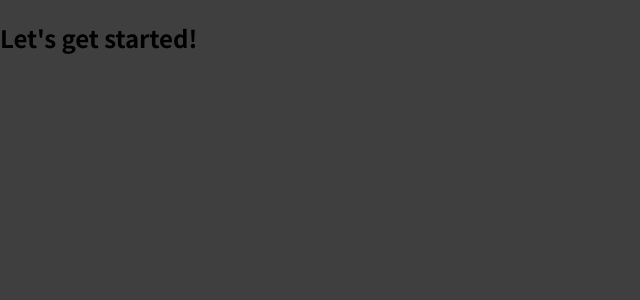
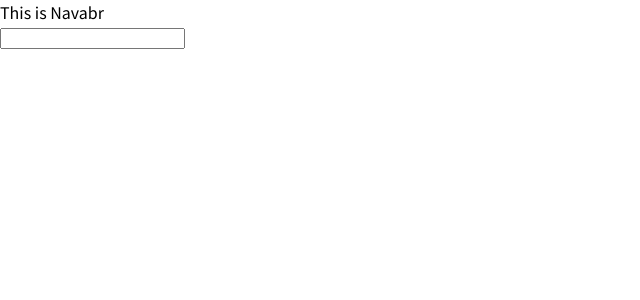
Before and after one commit to dhaneshdhakrey/Tomaato_Food_Order, a React (Create React App) app: page / in a window 1280 px wide. Shown: the top 300 px of the page, without its empty margins (0-640 px from the left). Built offline with nearby package versions, Linux system fonts and the light colour scheme.

Commit message:
1st UP
For shivam

```diff
--- a/src/App.js
+++ b/src/App.js
@@ -1,7 +1,10 @@
+import React from "react";
+import MainCont from "./Components/MainDIv/MainCont";
 function App() {
   return (
     <div>
-      <h2>Let's get started!</h2>
+      <MainCont/>
+
     </div>
   );
 }
--- /dev/null
+++ b/src/Components/MainDIv/MainCont.js
@@ -0,0 +1,10 @@
+import React from "react";
+import Navbar from "./Navbar";
+function MainCont(){
+    return (
+        <React.Fragment>
+            <Navbar/>
+        </React.Fragment>
+    )
+}
+export default MainCont;
--- /dev/null
+++ b/src/Components/MainDIv/Navbar.js
@@ -0,0 +1,14 @@
+import React from "react";
+import SearchBar from "./SearchBar";
+function Navbar(){
+
+    return (
+        <div>
+           This is Navabr
+           <SearchBar>
+            l
+           </SearchBar>
+        </div>
+    )
+}
+export default Navbar;
--- /dev/null
+++ b/src/Components/MainDIv/SearchBar.js
@@ -0,0 +1,20 @@
+import React from "react";
+
+function SearchBar(){
+    function SerchHandler(e){
+        console.log(e.target.value);
+    }
+    return(
+        <div>
+            <div classes='AdressBar'>
+
+            </div>
+            <div classes='SearchBox'>
+            <label>
+                <input type='text' onChange={SerchHandler}/>
+            </label>
+            </div>
+        </div>
+    )
+}
+export default SearchBar;
--- /dev/null
+++ b/src/Components/UI/Card.js
@@ -0,0 +1,6 @@
+import React from "react";
+
+function Card(props){
+
+}
+export default Card;
--- a/src/index.css
+++ b/src/index.css
@@ -10,5 +10,5 @@ html {
 
 body {
   margin: 0;
-  background-color: #3f3f3f;
+  background-color: white;
 }
```
Also changed, not shown: src/Components/UI/Card.module.css (added).
